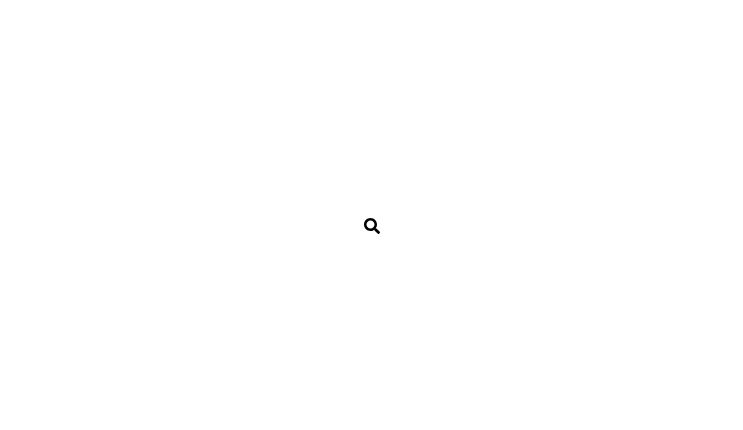
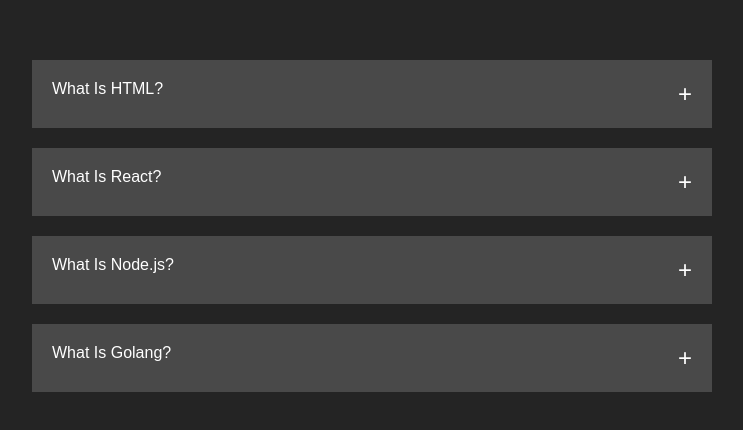
Before and after one commit to mhdjunaid01/React-learning-Projects, a React (Vite) app: page / in a window 1280 px wide. Shown: the part 174-604 px from the top of the page, without its empty margins (268-1011 px from the left). Built offline with nearby package versions, Linux system fonts and the light colour scheme.

Commit message:
add new project folder AccordionData Project  7

```diff
--- a/src/App.jsx
+++ b/src/App.jsx
@@ -1,11 +1,12 @@
-import React from 'react'
-// import ColorToggler from './Component/Color Toggler project 5/ColorToggler'
-// import Todo from './Component/ToDoProject2/Todo'
-// import Meals from './Component/MealsAPI.Peoject3/Meals'
-// import Calculator from './Component/CalculatorPoject4/Calculator'
-import HiddenSearchBar from './Component/HiddenSearchBar project  6/HiddenSearchBar'
-// import Counter from './Component/CounterProject1/Counter'
-
+import React from 'react';
+// import ColorToggler from './Component/Color Toggler project 5/ColorToggler';
+// import Todo from './Component/ToDoProject2/Todo';
+// import Meals from './Component/MealsAPI.Peoject3/Meals';
+// import Calculator from './Component/CalculatorPoject4/Calculator';
+// import HiddenSearchBar from './Component/HiddenSearchBar project  6/HiddenSearchBar';
+// import Counter from './Component/CounterProject1/Counter';
+import AccordionData from './Component/AccordionData Project  7/AccordionData';
+import { accordionData } from './utils/content';
 
 const App = () => {
   return (
@@ -15,9 +16,16 @@
       {/* <Meals/> */}
       {/* <Calculator/> */}
       {/* <ColorToggler/> */}
-      <HiddenSearchBar/>
+      {/* <HiddenSearchBar/> */}
+      <div className="accordionData">
+        {
+          accordionData.map(({ title, content }) => (
+            <AccordionData key={title} title={title} content={content} />
+          ))
+        }
+      </div>
     </div>
-  )
+  );
 }
 
-export default App
+export default App;
--- a/src/Component/AccordionData Project  7/AccordionData.jsx
+++ b/src/Component/AccordionData Project  7/AccordionData.jsx
@@ -1,9 +1,25 @@
-import React from 'react'
+import React, { useState } from "react";
+import "./style.css";
 
-const AccordionData = () => {
+const AccordionData = ({ title, content }) => {
+  const [isActive, setIsActive] = useState(false);
+
+  const handleToggle = () => {
+    setIsActive(!isActive);
+
+  };
+
   return (
-    <div>AccordionData</div>
-  )
-}
+    <section className="accordion-card">
+      <div className="header" onClick={handleToggle}>
+        <div>{title}</div>
+        <p className="icon">{isActive ? "-" : "+"}</p>
+      </div>
+      <div className="content">
+        {isActive && <p className="card-info">{content}</p>}
+      </div>
+    </section>
+  );
+};
 
-export default AccordionData
+export default AccordionData;
--- /dev/null
+++ b/src/Component/AccordionData Project  7/style.css
@@ -0,0 +1,49 @@
+* {
+    margin: 0;
+    padding: 0;
+    box-sizing: border-box;
+  }
+
+  body {
+    background: rgb(36, 36, 36);
+    color: #fff;
+    font-family: sans-serif;
+    height: 100vh;
+    display: flex;
+    flex-direction: column;
+    justify-content: center;
+    align-items: center;
+  }
+
+  .container {
+    border: 2px solid white;
+  }
+
+  .accordion-card {
+    margin: 20px;
+    padding: 20px;
+    background: rgb(73, 73, 73);
+  }
+
+  .header {
+    display: flex;
+    justify-content: space-between;
+    width: 40rem;
+  }
+
+  .card-title {
+    display: flex;
+    justify-content: space-between;
+    width: 50rem;
+  }
+
+  .icon {
+    font-size: 1.5rem;
+    cursor: pointer;
+  }
+
+  p.card-info {
+    width: 30rem;
+    padding: 20px 0;
+    line-height: 1.3;
+  }
```
